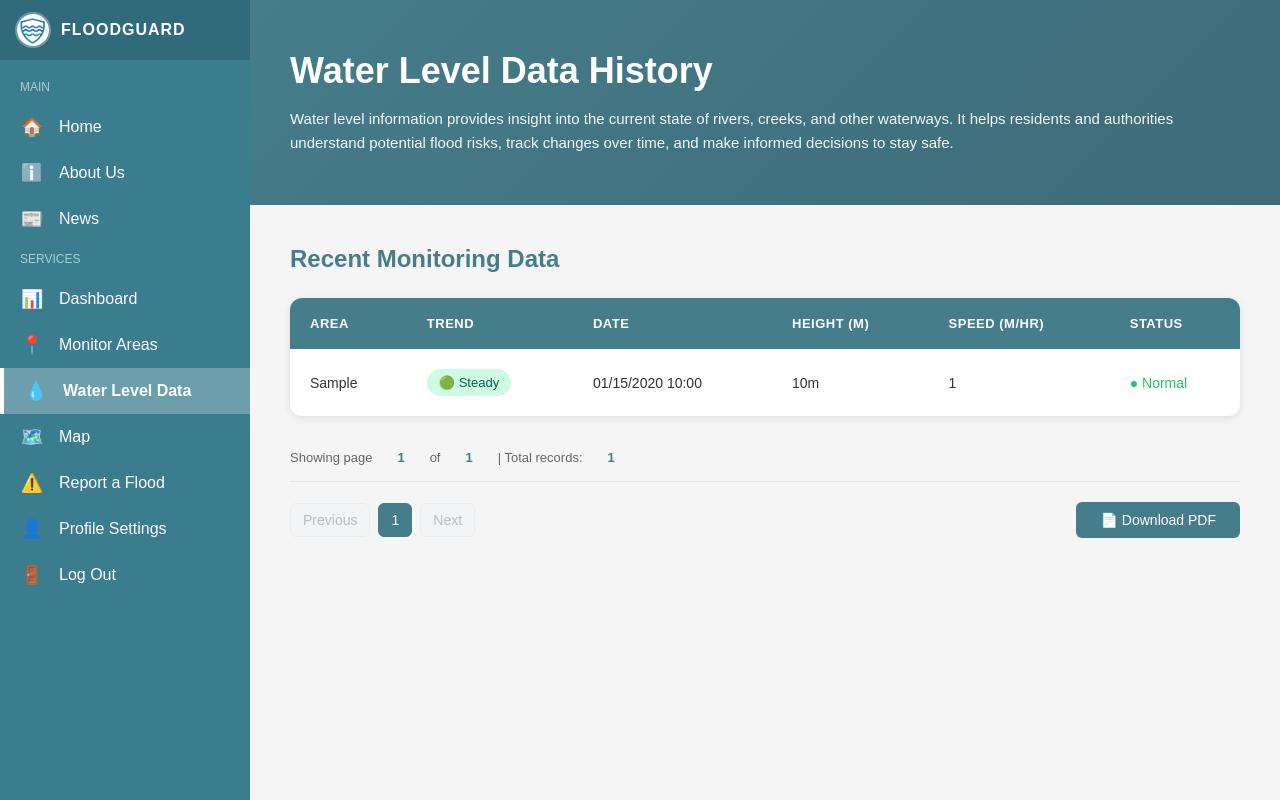
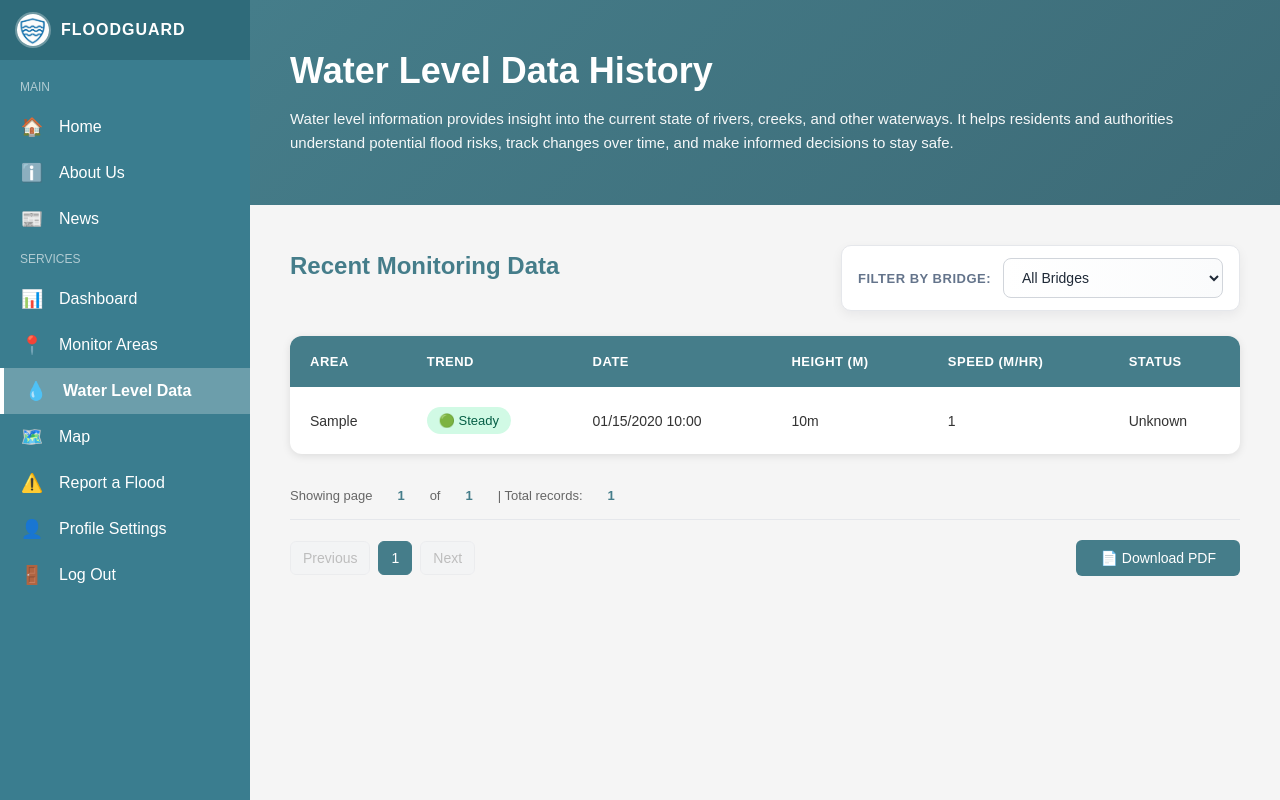
Before and after one commit to Germenio5/FloodGuard, a PHP site: page /views/user-water-level-data.php in a window 1280 px wide. Run offline with PHP 8.4, Linux system fonts and the light colour scheme; the visitor is signed in with stand-in values (Sample User, id 1); tables that the repository leaves empty hold one stand-in row (values such as "Sample post").

Commit message:
Update water level data

```diff
--- a/assets/css/userwaterleveldata.css
+++ b/assets/css/userwaterleveldata.css
@@ -35,6 +35,72 @@ main {
 /* Data Section */
 .data-section {
     padding: 40px;
+}
+
+.section-header {
+    display: flex;
+    justify-content: space-between;
+    align-items: center;
+    gap: 20px;
+    margin-bottom: 25px;
+    flex-wrap: wrap;
+}
+
+.section-header h2 {
+    color: #457d8a;
+    font-size: 24px;
+    margin: 0;
+}
+
+.filter-box {
+    display: flex;
+    align-items: center;
+    gap: 12px;
+    padding: 12px 16px;
+    background: white;
+    border-radius: 10px;
+    box-shadow: 0 4px 12px rgba(16, 24, 40, 0.06);
+    border: 1px solid #e5e7eb;
+    transition: box-shadow 0.2s ease, border-color 0.2s ease;
+}
+
+.filter-box:hover {
+    box-shadow: 0 6px 16px rgba(16, 24, 40, 0.1);
+    border-color: #d1d5db;
+}
+
+.filter-box label {
+    font-size: 13px;
+    color: #64748b;
+    font-weight: 600;
+    white-space: nowrap;
+    text-transform: uppercase;
+    letter-spacing: 0.5px;
+}
+
+.filter-box select {
+    padding: 10px 14px;
+    border: 1px solid #d1d5db;
+    border-radius: 8px;
+    background: linear-gradient(to right, #ffffff, #fafbfc);
+    color: #1f2937;
+    font-size: 14px;
+    font-weight: 500;
+    cursor: pointer;
+    min-width: 220px;
+    transition: all 0.2s ease;
+}
+
+.filter-box select:hover {
+    border-color: #9ca3af;
+    background: linear-gradient(to right, #fafbfc, #f3f4f6);
+}
+
+.filter-box select:focus {
+    outline: none;
+    border-color: #457d8a;
+    box-shadow: 0 0 0 3px rgba(69, 125, 138, 0.1);
+    background: white;
 }
 
 .data-section h2 {
@@ -118,16 +184,16 @@ td {
     font-weight: 500;
 }
 
-.status-normal {
-    color: #22c55e;
+.status-warning {
+    color: #ffd147;
 }
 
 .status-danger {
-    color: #dc2626;
+    color: #ff8000;
 }
 
-.status-alert {
-    color: #f97316;
+.status-critical {
+    color: #F44336;
 }
 
 /* Table Footer */
--- a/controllers/water-level-data-controller.php
+++ b/controllers/water-level-data-controller.php
@@ -21,8 +21,11 @@ $itemsPerPage = 10;
 $currentPage = isset($_GET['page']) && is_numeric($_GET['page']) ? intval($_GET['page']) : 1;
 if ($currentPage < 1) $currentPage = 1;
 
+// Get selected bridge filter
+$selectedBridge = isset($_GET['bridge']) ? trim($_GET['bridge']) : '';
+
 // Get total count and calculate pages
-$totalRecords = get_water_levels_count($conn);
+$totalRecords = $selectedBridge ? get_water_levels_count($conn, $selectedBridge) : get_water_levels_count($conn);
 $totalPages = max(1, ceil($totalRecords / $itemsPerPage));
 
 // Ensure current page doesn't exceed total pages
@@ -34,11 +37,18 @@ if ($currentPage > $totalPages) {
 $offset = ($currentPage - 1) * $itemsPerPage;
 
 // Fetch water level history using model
-$waterLevels_data = get_water_levels_paginated($conn, null, $itemsPerPage, $offset);
+$waterLevels_data = $selectedBridge
+    ? get_water_levels_by_area($conn, $selectedBridge, 1000) // Get all for filtering
+    : get_water_levels_paginated($conn, null, $itemsPerPage, $offset);
 
 // Transform data for view
 $waterLevels = [];
 if ($waterLevels_data) {
+    // For filtered results, slice to current page
+    if ($selectedBridge && is_array($waterLevels_data)) {
+        $waterLevels_data = array_slice($waterLevels_data, $offset, $itemsPerPage);
+    }
+
     foreach ($waterLevels_data as $row) {
         // Create a user-friendly date string
         $row['date'] = date('m/d/Y H:i', strtotime($row['record_time']));
@@ -50,6 +60,19 @@ if ($waterLevels_data) {
         $row['trend'] = htmlspecialchars($row['trend'] ?? 'steady');
         $waterLevels[] = $row;
     }
+}
+
+// Get unique areas/bridges for filter dropdown
+$allAreas = [];
+$allAreasData = get_water_levels_paginated($conn, null, 1000, 0);
+if ($allAreasData) {
+    foreach ($allAreasData as $row) {
+        $area = $row['area'];
+        if (!in_array($area, $allAreas)) {
+            $allAreas[] = $area;
+        }
+    }
+    sort($allAreas);
 }
 
 // Fallback to empty array if no data
@@ -119,12 +142,12 @@ function getTrendBadge($trend) {
 
 function getStatusBadge($status) {
     switch ($status) {
-        case "normal":
-            return '<span class="status status-normal">● Normal</span>';
-        case "alert":
-            return '<span class="status status-alert">● Alert</span>';
+        case "warning":
+            return '<span class="status status-warning">● Warning</span>';
         case "danger":
             return '<span class="status status-danger">● Danger</span>';
+        case "critical":
+            return '<span class="status status-critical">● Critical</span>';
         default:
             return '<span class="status">Unknown</span>';
     }
--- a/views/user-water-level-data.php
+++ b/views/user-water-level-data.php
@@ -32,7 +32,22 @@ include '../controllers/water-level-data-controller.php';
 
     <!-- Recent Data Section -->
     <div class="data-section">
-        <h2>Recent Monitoring Data</h2>
+        <div class="section-header">
+            <h2>Recent Monitoring Data</h2>
+
+            <!-- Bridge Filter -->
+            <div class="filter-box">
+                <label for="bridgeFilter">Filter by Bridge:</label>
+                <select id="bridgeFilter" name="bridge" onchange="filterByBridge(this.value)">
+                    <option value="">All Bridges</option>
+                    <?php foreach ($allAreas as $area): ?>
+                        <option value="<?= htmlspecialchars($area) ?>" <?= ($selectedBridge === $area) ? 'selected' : '' ?>>
+                            <?= htmlspecialchars($area) ?>
+                        </option>
+                    <?php endforeach; ?>
+                </select>
+            </div>
+        </div>
 
         <!-- Data Table -->
         <div class="table-container">
@@ -88,7 +103,7 @@ include '../controllers/water-level-data-controller.php';
                     <?php elseif ($btn['active']): ?>
                         <button class="page-btn active"><?php echo $btn['label']; ?></button>
                     <?php else: ?>
-                        <a href="?page=<?php echo $btn['page']; ?>" class="page-btn"><?php echo $btn['label']; ?></a>
+                        <a href="?page=<?php echo $btn['page']; ?><?php echo $selectedBridge ? '&bridge=' . urlencode($selectedBridge) : ''; ?>" class="page-btn"><?php echo $btn['label']; ?></a>
                     <?php endif; ?>
                 <?php endforeach; ?>
             </div>
@@ -102,5 +117,15 @@ include '../controllers/water-level-data-controller.php';
 </div>
 </main>
 
+<script>
+function filterByBridge(bridgeValue) {
+    if (bridgeValue) {
+        window.location.href = '?bridge=' + encodeURIComponent(bridgeValue);
+    } else {
+        window.location.href = '?';
+    }
+}
+</script>
+
 </body>
 </html>
```
